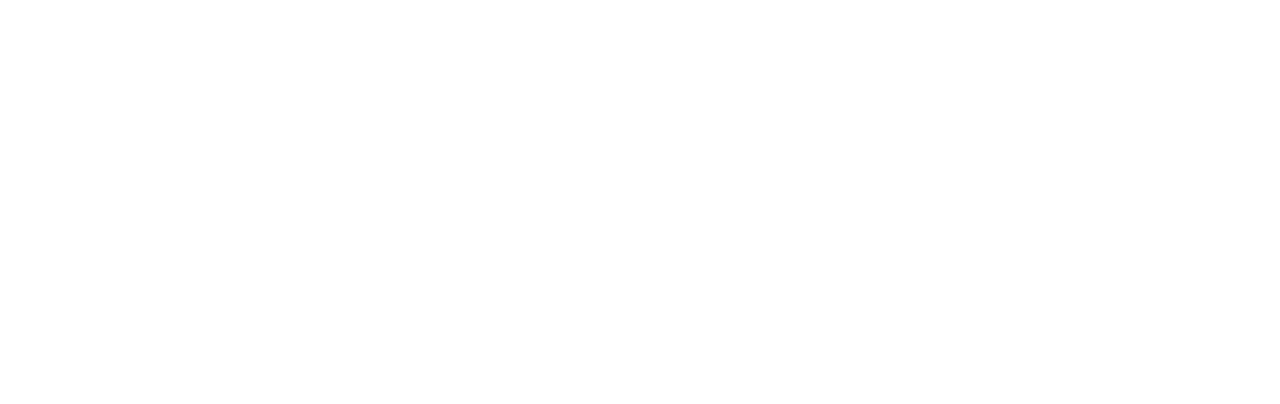
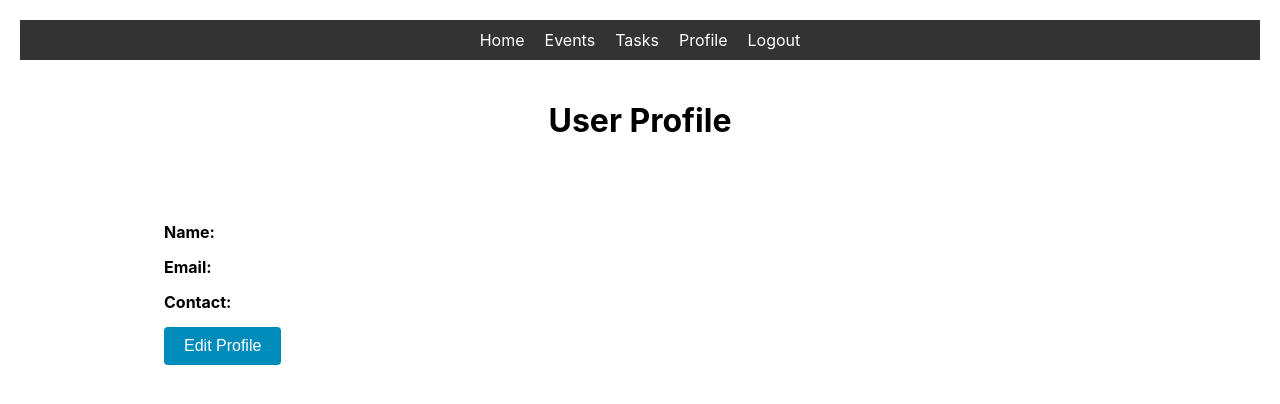
Before and after one commit to Mf4z/Eventure, a React (Create React App) app in the folder eventure-frontend/: page /profile in a window 1280 px wide. Before the commit this address had no page. Shown: the top 404 px of the page. Built offline with nearby package versions, Linux system fonts and the light colour scheme; no server answers.

Commit message:
Complete front end based on collection

```diff
--- a/eventure-frontend/src/App.js
+++ b/eventure-frontend/src/App.js
@@ -5,16 +5,20 @@
 import EventCreate from "./components/EventCreate";
 import EventDetails from "./components/EventDetails";
 import TaskCreate from "./components/TaskCreate";
+import Profile from "./pages/Profile";
+import Login from "./pages/Login";
 
 const App = () => {
   return (
     <Router>
       <Routes>
         <Route path="/" element={<Home />} />
+        <Route path="/login" element={<Login />} />
         <Route path="/dashboard" element={<Dashboard />} />
         <Route path="/create-event" element={<EventCreate />} />
-        <Route path="/event-details" element={<EventDetails />} />
+        <Route path="/event-details/:eventId" element={<EventDetails />} />
         <Route path="/create-task" element={<TaskCreate />} />
+        <Route path="/profile" element={<Profile />} />
       </Routes>
     </Router>
   );
--- a/eventure-frontend/src/components/Dashboard.js
+++ b/eventure-frontend/src/components/Dashboard.js
@@ -1,12 +1,23 @@
 import React, { useEffect, useState } from "react";
 import axios from "axios";
+import { Link } from "react-router-dom";
 import "./Dashboard.css";
 
 const Dashboard = () => {
   const [events, setEvents] = useState([]);
   const [tasks, setTasks] = useState([]);
+  const [userName, setUserName] = useState("");
 
   useEffect(() => {
+    // Fetch user data (assuming the user ID is stored in local storage after login)
+    const userId = localStorage.getItem("userId");
+    axios
+      .get(`/api/users/${userId}`)
+      .then((response) => {
+        setUserName(response.data.name);
+      })
+      .catch((error) => console.error("Error fetching user data:", error));
+
     // Fetch upcoming events
     axios
       .get("/api/events/upcoming")
@@ -15,7 +26,7 @@
 
     // Fetch tasks for the user
     axios
-      .get("/api/tasks/user")
+      .get(`/api/tasks/user/${userId}`)
       .then((response) => setTasks(response.data))
       .catch((error) => console.error("Error fetching tasks:", error));
   }, []);
@@ -23,16 +34,18 @@
   return (
     <div className="dashboard-container">
       <div className="navbar">
-        <a href="#">Home</a>
-        <a href="#">Events</a>
-        <a href="#">Tasks</a>
-        <a href="#">Profile</a>
-        <a href="#">Logout</a>
+        <Link to="/">Home</Link>
+        <Link to="/dashboard">Events</Link>
+        <Link to="/create-task">Tasks</Link>
+        <Link to="/profile">Profile</Link>
+        <Link to="/login">Logout</Link>
       </div>
       <div className="container">
         <div className="dashboard-header">
-          <h1>Welcome, [User Name]</h1>
-          <button className="button">Create New Event</button>
+          <h1>Welcome, {userName}</h1>
+          <Link to="/create-event" className="button">
+            Create New Event
+          </Link>
         </div>
         <div className="dashboard-section">
           <h2>Upcoming Events</h2>
--- a/eventure-frontend/src/components/EventCreate.js
+++ b/eventure-frontend/src/components/EventCreate.js
@@ -1,21 +1,22 @@
-import React, { useState, useEffect } from 'react';
-import axios from 'axios';
-import './EventCreate.css';
+import React, { useState, useEffect } from "react";
+import { Link } from "react-router-dom";
+import axios from "axios";
+import "./EventCreate.css";
 
 const EventCreate = () => {
-  const [eventName, setEventName] = useState('');
-  const [eventDate, setEventDate] = useState('');
-  const [location, setLocation] = useState('');
-  const [description, setDescription] = useState('');
-  const [responsible, setResponsible] = useState('');
+  const [eventName, setEventName] = useState("");
+  const [eventDate, setEventDate] = useState("");
+  const [location, setLocation] = useState("");
+  const [description, setDescription] = useState("");
+  const [responsible, setResponsible] = useState("");
   const [participants, setParticipants] = useState([]);
   const [users, setUsers] = useState([]);
 
   useEffect(() => {
-    // Fetch users for participants and responsible
-    axios.get('/api/users')
-      .then(response => setUsers(response.data))
-      .catch(error => console.error('Error fetching users:', error));
+    axios
+      .get("/api/users")
+      .then((response) => setUsers(response.data))
+      .catch((error) => console.error("Error fetching users:", error));
   }, []);
 
   const handleSubmit = (e) => {
@@ -26,31 +27,30 @@
       location: location,
       event_description: description,
       organiser: responsible,
-      participants: participants.map(id => ({ participant_id: id }))
+      participants: participants.map((id) => ({ participant_id: id })),
     };
-    // Save the new event
-    axios.post('/api/events', newEvent)
-      .then(response => {
-        console.log('Event created:', response.data);
-        // Reset form
-        setEventName('');
-        setEventDate('');
-        setLocation('');
-        setDescription('');
-        setResponsible('');
+    axios
+      .post("/api/events", newEvent)
+      .then((response) => {
+        console.log("Event created:", response.data);
+        setEventName("");
+        setEventDate("");
+        setLocation("");
+        setDescription("");
+        setResponsible("");
         setParticipants([]);
       })
-      .catch(error => console.error('Error creating event:', error));
+      .catch((error) => console.error("Error creating event:", error));
   };
 
   return (
     <div className="event-create-container">
       <div className="navbar">
-        <a href="#">Home</a>
-        <a href="#">Events</a>
-        <a href="#">Tasks</a>
-        <a href="#">Profile</a>
-        <a href="#">Logout</a>
+        <Link to="/">Home</Link>
+        <Link to="/dashboard">Events</Link>
+        <Link to="/create-task">Tasks</Link>
+        <Link to="/profile">Profile</Link>
+        <Link to="/login">Logout</Link>
       </div>
       <div className="container">
         <div className="form-header">
@@ -60,38 +60,84 @@
           <form onSubmit={handleSubmit}>
             <div className="form-field">
               <label htmlFor="eventName">Event Name</label>
-              <input type="text" id="eventName" value={eventName} onChange={(e) => setEventName(e.target.value)} required />
+              <input
+                type="text"
+                id="eventName"
+                value={eventName}
+                onChange={(e) => setEventName(e.target.value)}
+                required
+              />
             </div>
             <div className="form-field">
               <label htmlFor="eventDate">Event Date</label>
-              <input type="date" id="eventDate" value={eventDate} onChange={(e) => setEventDate(e.target.value)} required />
+              <input
+                type="date"
+                id="eventDate"
+                value={eventDate}
+                onChange={(e) => setEventDate(e.target.value)}
+                required
+              />
             </div>
             <div className="form-field">
               <label htmlFor="eventLocation">Location</label>
-              <input type="text" id="eventLocation" value={location} onChange={(e) => setLocation(e.target.value)} required />
+              <input
+                type="text"
+                id="eventLocation"
+                value={location}
+                onChange={(e) => setLocation(e.target.value)}
+                required
+              />
             </div>
             <div className="form-field">
               <label htmlFor="eventDescription">Event Description</label>
-              <textarea id="eventDescription" value={description} onChange={(e) => setDescription(e.target.value)} required></textarea>
+              <textarea
+                id="eventDescription"
+                value={description}
+                onChange={(e) => setDescription(e.target.value)}
+                required
+              ></textarea>
             </div>
             <div className="form-field">
               <label htmlFor="eventResponsible">Event Responsible</label>
-              <select id="eventResponsible" value={responsible} onChange={(e) => setResponsible(e.target.value)} required>
-                {users.map(user => (
-                  <option key={user.user_id} value={user.user_id}>{user.name}</option>
+              <select
+                id="eventResponsible"
+                value={responsible}
+                onChange={(e) => setResponsible(e.target.value)}
+                required
+              >
+                {users.map((user) => (
+                  <option key={user._id} value={user._id}>
+                    {user.name}
+                  </option>
                 ))}
               </select>
             </div>
             <div className="form-field">
               <label htmlFor="eventParticipants">Participants</label>
-              <select id="eventParticipants" multiple value={participants} onChange={(e) => setParticipants(Array.from(e.target.selectedOptions, option => option.value))}>
-                {users.map(user => (
-                  <option key={user.user_id} value={user.user_id}>{user.name}</option>
+              <select
+                id="eventParticipants"
+                multiple
+                value={participants}
+                onChange={(e) =>
+                  setParticipants(
+                    Array.from(
+                      e.target.selectedOptions,
+                      (option) => option.value
+                    )
+                  )
+                }
+              >
+                {users.map((user) => (
+                  <option key={user._id} value={user._id}>
+                    {user.name}
+                  </option>
                 ))}
               </select>
             </div>
             <div className="form-field">
-              <button type="submit" className="button">Submit</button>
+              <button type="submit" className="button">
+                Submit
+              </button>
             </div>
           </form>
         </div>
--- a/eventure-frontend/src/components/EventDetails.js
+++ b/eventure-frontend/src/components/EventDetails.js
@@ -1,5 +1,5 @@
 import React, { useEffect, useState } from "react";
-import { useParams } from "react-router-dom";
+import { useParams, Link } from "react-router-dom";
 import axios from "axios";
 import "./EventDetails.css";
 
@@ -8,7 +8,6 @@
   const [event, setEvent] = useState(null);
 
   useEffect(() => {
-    // Fetch event details
     axios
       .get(`/api/events/${eventId}`)
       .then((response) => setEvent(response.data))
@@ -22,11 +21,11 @@
   return (
     <div className="event-details-container">
       <div className="navbar">
-        <a href="#">Home</a>
-        <a href="#">Events</a>
-        <a href="#">Tasks</a>
-        <a href="#">Profile</a>
-        <a href="#">Logout</a>
+        <Link to="/">Home</Link>
+        <Link to="/dashboard">Events</Link>
+        <Link to="/create-task">Tasks</Link>
+        <Link to="/profile">Profile</Link>
+        <Link to="/login">Logout</Link>
       </div>
       <div className="container">
         <div className="event-header">
--- a/eventure-frontend/src/components/TaskCreate.js
+++ b/eventure-frontend/src/components/TaskCreate.js
@@ -1,4 +1,5 @@
 import React, { useState, useEffect } from "react";
+import { Link } from "react-router-dom";
 import axios from "axios";
 import "./TaskCreate.css";
 
@@ -12,13 +13,11 @@
   const [users, setUsers] = useState([]);
 
   useEffect(() => {
-    // Fetch events
     axios
       .get("/api/events")
       .then((response) => setEvents(response.data))
       .catch((error) => console.error("Error fetching events:", error));
 
-    // Fetch users for assignee
     axios
       .get("/api/users")
       .then((response) => setUsers(response.data))
@@ -36,12 +35,10 @@
       task_status: "in progress",
       date_assigned: new Date().toISOString().split("T")[0],
     };
-    // Save the new task
     axios
       .post("/api/tasks", newTask)
       .then((response) => {
         console.log("Task created:", response.data);
-        // Reset form
         setRelatedEvent("");
         setTaskTitle("");
         setTaskDescription("");
@@ -54,11 +51,11 @@
   return (
     <div className="task-create-container">
       <div className="navbar">
-        <a href="#">Home</a>
-        <a href="#">Events</a>
-        <a href="#">Tasks</a>
-        <a href="#">Profile</a>
-        <a href="#">Logout</a>
+        <Link to="/">Home</Link>
+        <Link to="/dashboard">Events</Link>
+        <Link to="/create-task">Tasks</Link>
+        <Link to="/profile">Profile</Link>
+        <Link to="/login">Logout</Link>
       </div>
       <div className="container">
         <div className="form-header">
@@ -119,7 +116,7 @@
                 required
               >
                 {users.map((user) => (
-                  <option key={user.user_id} value={user.user_id}>
+                  <option key={user._id} value={user._id}>
                     {user.name}
                   </option>
                 ))}
--- a/eventure-frontend/src/pages/Home.js
+++ b/eventure-frontend/src/pages/Home.js
@@ -10,7 +10,7 @@
         <Link to="/dashboard">Events</Link>
         <Link to="/create-task">Tasks</Link>
         <Link to="/profile">Profile</Link>
-        <Link to="/logout">Logout</Link>
+        <Link to="/login">Logout</Link>
       </div>
       <header className="home-header">
         <h1>Welcome to Eventure</h1>
--- /dev/null
+++ b/eventure-frontend/src/pages/Login.css
@@ -0,0 +1,44 @@
+.login-container {
+    text-align: center;
+    padding: 50px;
+  }
+
+  .login-header {
+    margin-bottom: 30px;
+  }
+
+  .login-form {
+    display: inline-block;
+    text-align: left;
+  }
+
+  .form-group {
+    margin-bottom: 15px;
+  }
+
+  .form-group label {
+    display: block;
+    margin-bottom: 5px;
+  }
+
+  .form-group input {
+    width: 100%;
+    padding: 10px;
+    font-size: 1em;
+    border-radius: 4px;
+    border: 1px solid #ddd;
+  }
+
+  .button {
+    padding: 10px 20px;
+    font-size: 1em;
+    background-color: #008CBA;
+    color: white;
+    border: none;
+    border-radius: 4px;
+    cursor: pointer;
+  }
+
+  .button:hover {
+    background-color: #005f73;
+  }
--- /dev/null
+++ b/eventure-frontend/src/pages/Login.js
@@ -0,0 +1,51 @@
+import React, { useState } from "react";
+import { useNavigate } from "react-router-dom";
+import "./Login.css";
+
+const Login = () => {
+  const [email, setEmail] = useState("");
+  const [password, setPassword] = useState("");
+  const navigate = useNavigate();
+
+  const handleSubmit = (e) => {
+    e.preventDefault();
+    // Perform login logic here
+    // On successful login, redirect to the dashboard
+    navigate("/dashboard");
+  };
+
+  return (
+    <div className="login-container">
+      <div className="login-header">
+        <h1>Login to Eventure</h1>
+      </div>
+      <div className="login-form">
+        <form onSubmit={handleSubmit}>
+          <div className="form-group">
+            <label>Email</label>
+            <input
+              type="email"
+              value={email}
+              onChange={(e) => setEmail(e.target.value)}
+              required
+            />
+          </div>
+          <div className="form-group">
+            <label>Password</label>
+            <input
+              type="password"
+              value={password}
+              onChange={(e) => setPassword(e.target.value)}
+              required
+            />
+          </div>
+          <button type="submit" className="button">
+            Login
+          </button>
+        </form>
+      </div>
+    </div>
+  );
+};
+
+export default Login;
--- /dev/null
+++ b/eventure-frontend/src/pages/Profile.css
@@ -0,0 +1,66 @@
+.profile-container {
+    padding: 20px;
+  }
+
+  .navbar {
+    background-color: #333;
+    color: white;
+    padding: 10px;
+    text-align: center;
+  }
+
+  .navbar a {
+    color: white;
+    margin: 0 10px;
+    text-decoration: none;
+  }
+
+  .container {
+    width: 80%;
+    margin: auto;
+    overflow: hidden;
+  }
+
+  .profile-header {
+    padding: 20px 0;
+    text-align: center;
+  }
+
+  .profile-section {
+    background: white;
+    padding: 20px;
+    margin-top: 20px;
+  }
+
+  .profile-info {
+    margin-bottom: 15px;
+  }
+
+  .profile-info label {
+    font-weight: bold;
+  }
+
+  .profile-info div,
+  .profile-info input {
+    margin-left: 5px;
+  }
+
+  .profile-info input {
+    padding: 10px;
+    width: 100%;
+    box-sizing: border-box;
+  }
+
+  .button {
+    padding: 10px 20px;
+    background-color: #008CBA;
+    color: white;
+    border: none;
+    border-radius: 4px;
+    cursor: pointer;
+    margin-right: 10px;
+  }
+
+  .button:hover {
+    background-color: #005f73;
+  }
--- /dev/null
+++ b/eventure-frontend/src/pages/Profile.js
@@ -0,0 +1,109 @@
+import React, { useEffect, useState } from "react";
+import { Link } from "react-router-dom";
+import axios from "axios";
+import "./Profile.css";
+
+const Profile = () => {
+  const [user, setUser] = useState({});
+  const [isEditing, setIsEditing] = useState(false);
+  const [name, setName] = useState("");
+  const [email, setEmail] = useState("");
+  const [contact, setContact] = useState("");
+
+  useEffect(() => {
+    const userId = localStorage.getItem("userId");
+    axios
+      .get(`/api/users/${userId}`)
+      .then((response) => {
+        setUser(response.data);
+        setName(response.data.name);
+        setEmail(response.data.email);
+        setContact(response.data.contact);
+      })
+      .catch((error) => console.error("Error fetching user data:", error));
+  }, []);
+
+  const handleSave = () => {
+    const updatedUser = { ...user, name, email, contact };
+    axios
+      .put(`/api/users/${user._id}`, updatedUser)
+      .then((response) => {
+        setUser(response.data);
+        setIsEditing(false);
+      })
+      .catch((error) => console.error("Error updating user data:", error));
+  };
+
+  return (
+    <div className="profile-container">
+      <div className="navbar">
+        <Link to="/">Home</Link>
+        <Link to="/dashboard">Events</Link>
+        <Link to="/create-task">Tasks</Link>
+        <Link to="/profile">Profile</Link>
+        <Link to="/login">Logout</Link>
+      </div>
+      <div className="container">
+        <div className="profile-header">
+          <h1>User Profile</h1>
+        </div>
+        <div className="profile-section">
+          <div className="profile-info">
+            <label>Name:</label>
+            {isEditing ? (
+              <input
+                type="text"
+                value={name}
+                onChange={(e) => setName(e.target.value)}
+              />
+            ) : (
+              <div>{user.name}</div>
+            )}
+          </div>
+          <div className="profile-info">
+            <label>Email:</label>
+            {isEditing ? (
+              <input
+                type="email"
+                value={email}
+                onChange={(e) => setEmail(e.target.value)}
+              />
+            ) : (
+              <div>{user.email}</div>
+            )}
+          </div>
+          <div className="profile-info">
+            <label>Contact:</label>
+            {isEditing ? (
+              <input
+                type="text"
+                value={contact}
+                onChange={(e) => setContact(e.target.value)}
+              />
+            ) : (
+              <div>{user.contact}</div>
+            )}
+          </div>
+          <div className="profile-actions">
+            {isEditing ? (
+              <>
+                <button className="button" onClick={handleSave}>
+                  Save
+                </button>
+                <button className="button" onClick={() => setIsEditing(false)}>
+                  Cancel
+                </button>
+              </>
+            ) : (
+              <button className="button" onClick={() => setIsEditing(true)}>
+                Edit Profile
+              </button>
+            )}
+          </div>
+        </div>
+      </div>
+    </div>
+  );
+};
+
+export default Profile;
```
